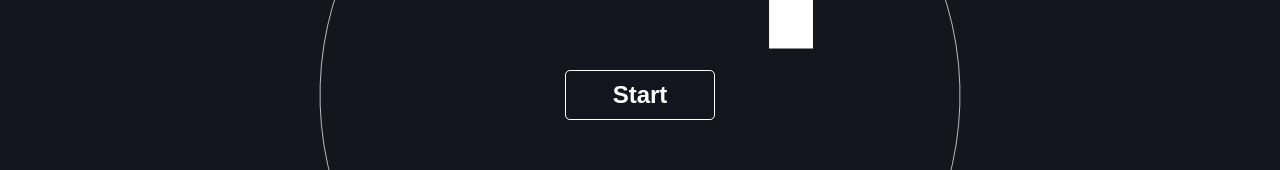
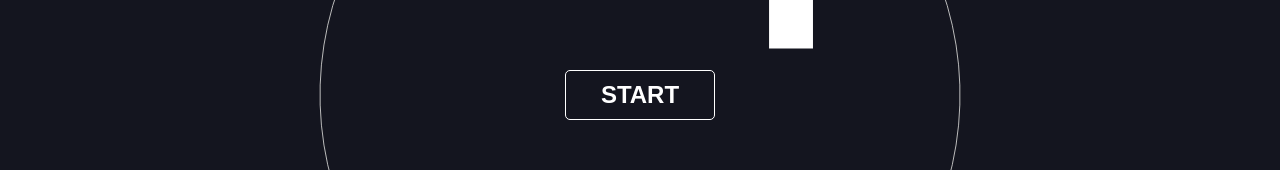
Before and after one commit to JoelStorr/shape-css, a Vue app: page / in a window 1280 px wide. Shown: the part 305-475 px from the top of the page. Built offline with nearby package versions, Linux system fonts and the light colour scheme.

Commit message:
Added Icon to main  start Btn

```diff
--- a/src/components/matterJs.vue
+++ b/src/components/matterJs.vue
@@ -1,6 +1,9 @@
 <template>
   <div id="content">
-    <button class="startbtn" @click="changeToMenue">Start</button>
+    <button class="startbtn" @click="changeToMenue">
+      START
+      <i class="fa-solid fa-angle-right"></i>
+    </button>
     <h1 class="headLabel">Shape <br />CSS</h1>
 
     <Transition>
@@ -189,8 +192,16 @@ export default {
   color: white;
   font-weight: bold;
   font-size: 1.5rem;
+  cursor: pointer;
+  z-index: 10;
+}
 
-  z-index: 10;
+.startbtn:hover {
+  box-shadow: 0 0 20px 10px rgb(155, 155, 155);
+}
+.startbtn:active {
+  background-color: white;
+  color: #14161f;
 }
 
 .blocker {
```
